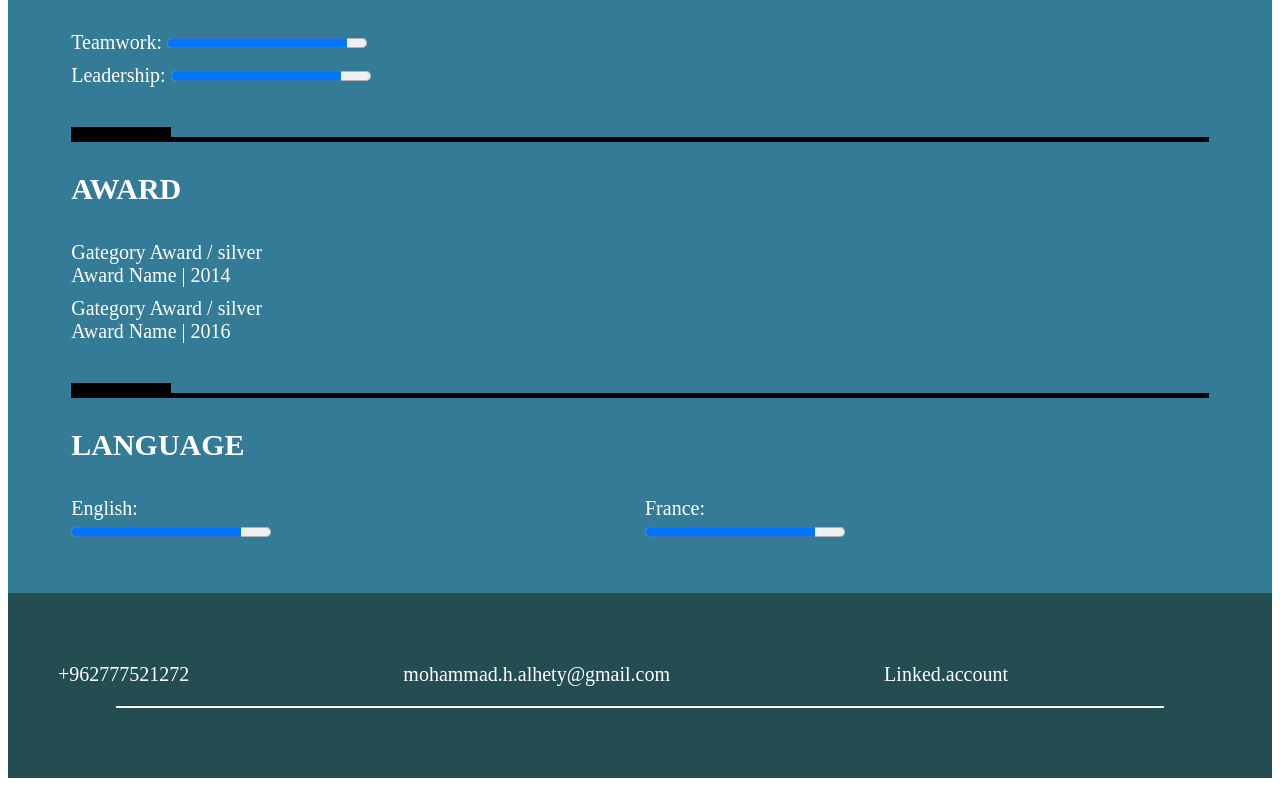
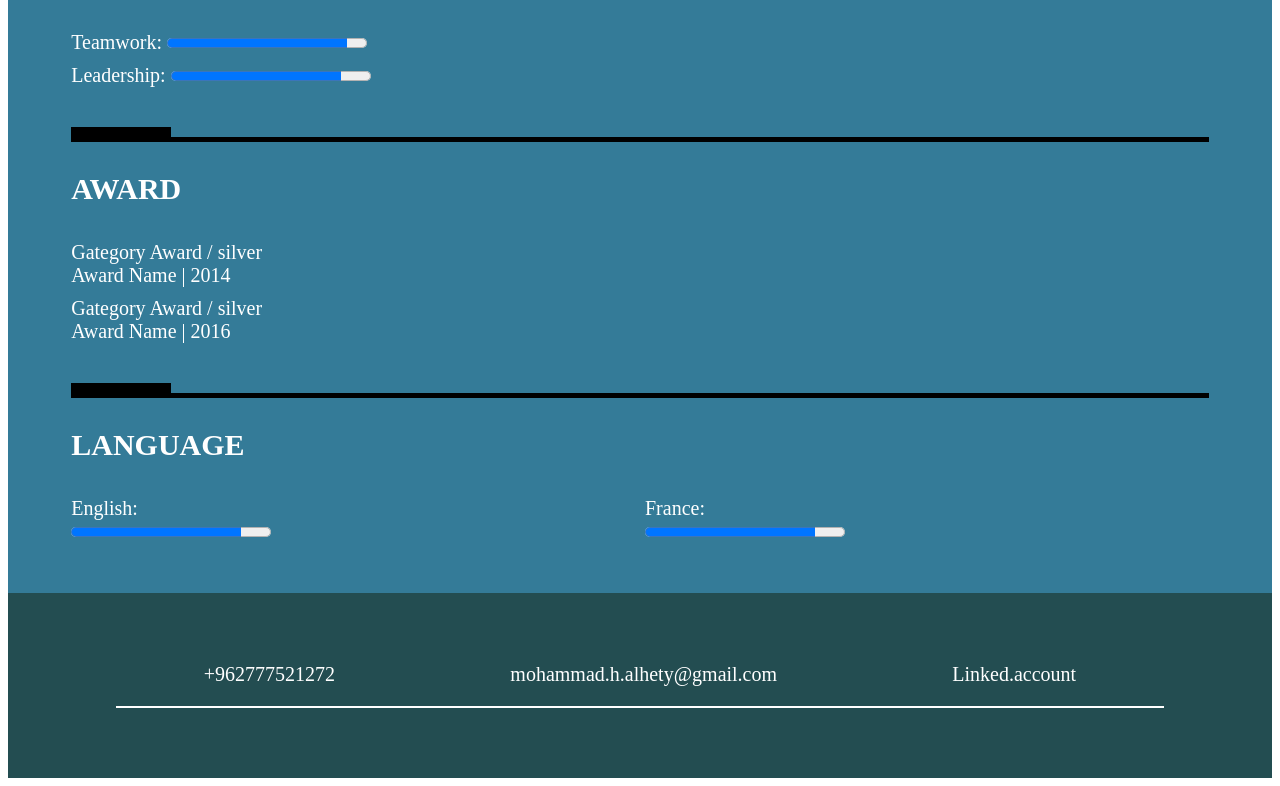
Before and after one commit to mohammad-talib/online-c.v, a plain HTML site: page index.html in a window 1280 px wide. Shown: the part 2105-2891 px from the top of the page. Drawn offline with Linux system fonts and the light colour scheme.

Commit message:
center footer

```diff
--- a/css/style.css
+++ b/css/style.css
@@ -144,6 +144,7 @@ footer{
 
 .info{
 	flex-grow: 1;
+	text-align: center;
 }
 
 .line{
@@ -165,10 +166,10 @@ footer{
 	width: 100%;
 	grid-auto-rows: auto;
 	grid-template-areas:
-	"head "
-	"main "
-	"main "
-	"main "
+	"head"
+	"main"
+	"main"
+	"main"
 	"aside"
 	"aside"
 	"aside"
--- a/index.html
+++ b/index.html
@@ -233,10 +233,12 @@
 
 <!-- start Footer -->
 			<footer>
+				<div class="container">
 				<div class="footer-info">
 					<div class="info">+962777521272</div>
 					<div class="info">mohammad.h.alhety@gmail.com</div>
 					<div class="info">Linked.account</div>
+				</div>
 				</div>
 				<div class="line"></div>
 			</footer> <!-- End Footer -->
```
